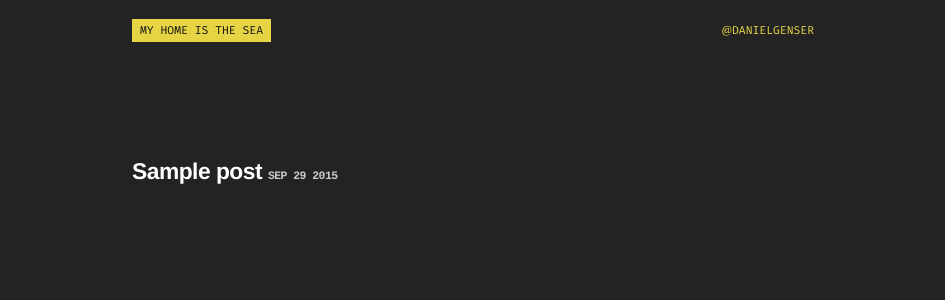
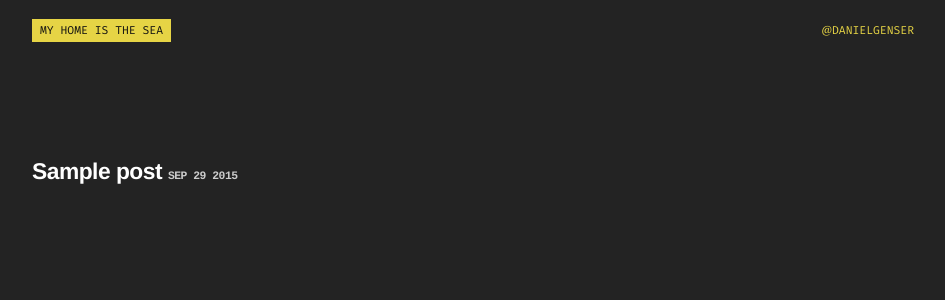
Before and after one commit to DanielGenser/1997, a WordPress theme: template index.php in a window 1280 px wide. Shown: the top 300 px of the page, without its empty margins (167-1112 px from the left). Run offline with PHP 8.4 and a stand-in for WordPress, Linux system fonts and the light colour scheme; the site name, menu and one post (Sample post) are stand-ins, and other content is empty.

Commit message:
sample change

```diff
--- a/style.css
+++ b/style.css
@@ -24,7 +24,7 @@ body {
 
 .container {
   box-sizing: border-box;
-  max-width: 720px;
+  max-width: 920px;
   padding: 1rem;
   margin: 0 auto;
   text-align: left; }
```
